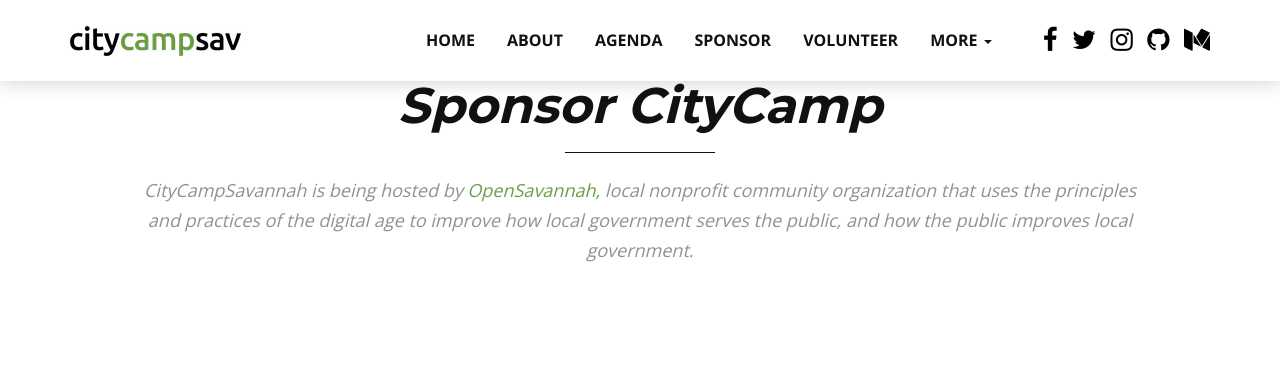
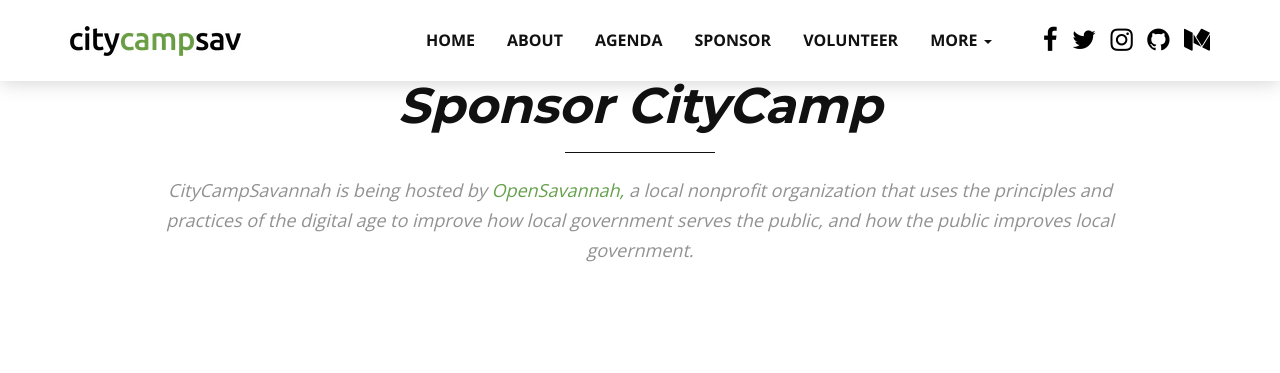
Before and after one commit to opensavannah/citycampsav.org, a Jekyll site: the page built from index.html, in a window 1280 px wide and 900 px high, scrolled down 4542 px. Shown: the top 373 px of the window. Built offline with Jekyll 4.4.1, drawn with Linux system fonts in a browser that asks for light colours.

Commit message:
Updated '_data/pricing.yml' via CloudCannon

```diff
--- a/_data/pricing.yml
+++ b/_data/pricing.yml
@@ -1,7 +1,7 @@
 sectionHeading: Sponsor CityCamp
 desc: >-
   CityCampSavannah is being hosted by <a
-  href='https://opensavannah.org'>OpenSavannah,</a> local nonprofit community
+  href='https://opensavannah.org'>OpenSavannah,</a> a local nonprofit
   organization that uses the principles and practices of the digital age to
   improve how local government serves the public, and how the public improves
   local government.
```
